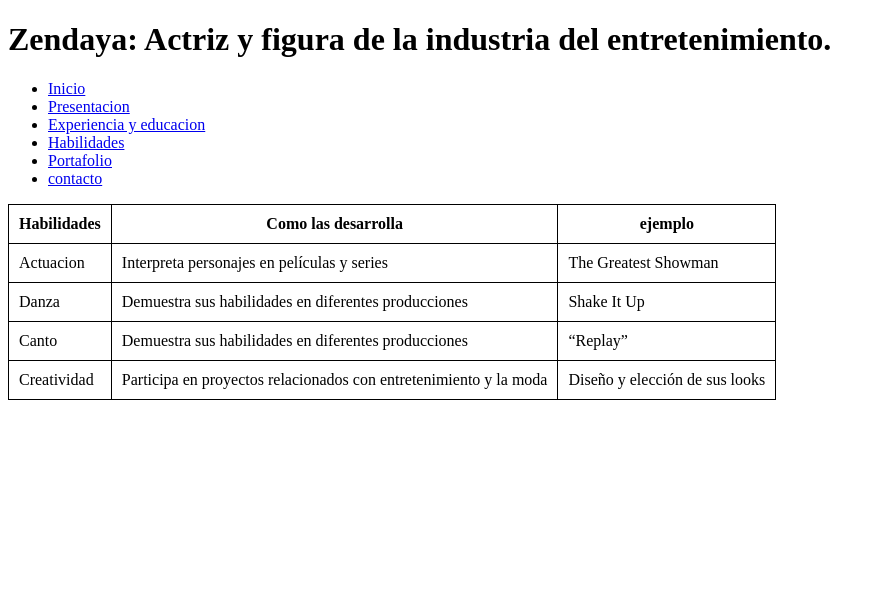
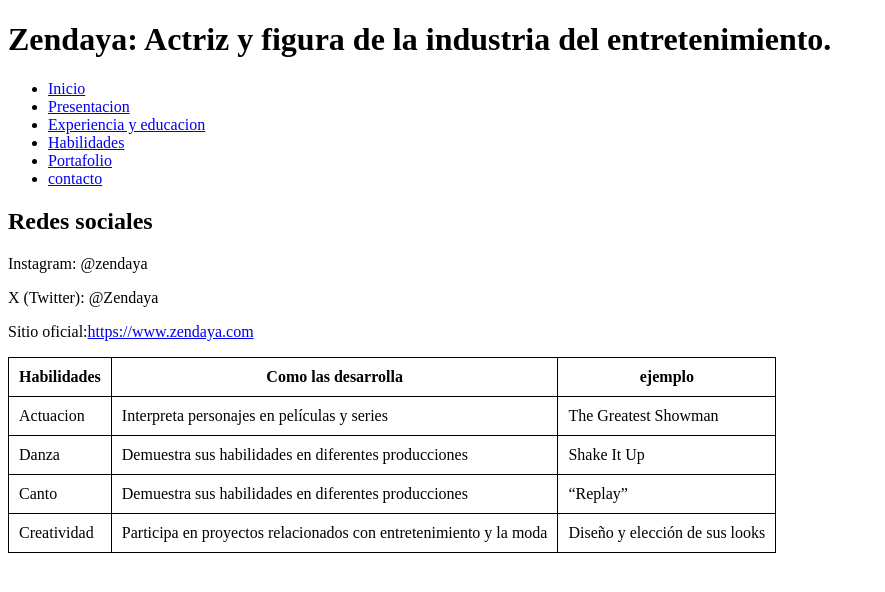
Before and after one commit to jadyramirez04b-ops/practica, a plain HTML site: page practica TDS/habilidades.html in a window 1280 px wide. Shown: the whole page, without its empty margins (0-885 px from the left). Drawn offline with Linux system fonts and the light colour scheme.

Commit message:
modificacion en todas las carpetas

```diff
--- a/practica TDS/habilidades.html
+++ b/practica TDS/habilidades.html
@@ -71,6 +71,15 @@
             <td>Diseño y elección de sus looks</td>
         </tr>
 
+        <footer>
+
+            <h2>Redes sociales</h2>
+            <p>Instagram: @zendaya</p>
+            <p>X (Twitter): @Zendaya</p>
+            <p>Sitio oficial:<a href="https://www.zendaya.com">https://www.zendaya.com</a></p>
+
+        </footer>
+
 
 
 
```
Also changed, not shown: practica TDS/contacto.html (+9 -0 lines), practica TDS/expe.html (+9 -0 lines), practica TDS/index.html (+12 -0 lines), practica TDS/portafolio.html (+10 -0 lines), practica TDS/presentacion.html (line endings or trailing spaces).
